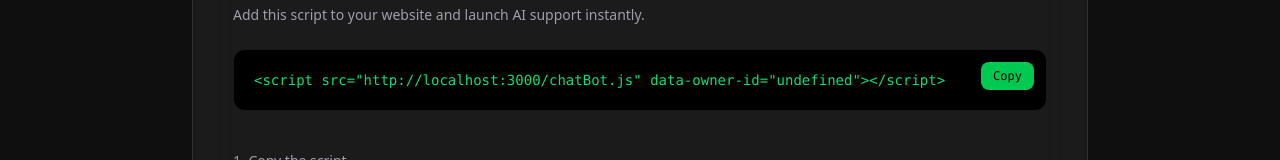
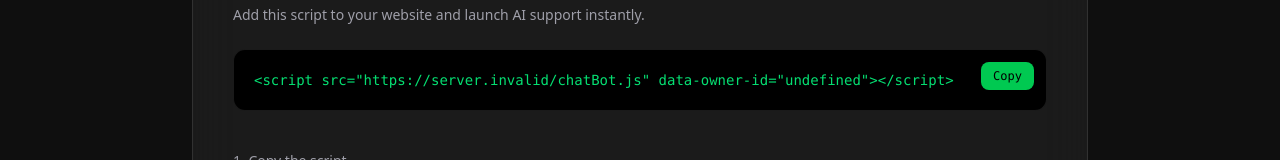
Before and after one commit to Surya-7666/ai, a Next.js app: page /embed in a window 1280 px wide. Shown: the part 204-364 px from the top of the page. Built offline with nearby package versions, Linux system fonts and the light colour scheme; no server answers; what @scalekit-sdk/node would draw is missing.

Commit message:
Use environment variable for embed code URL
Replace hardcoded AppUrl with dynamic environment variable for embed code.

```diff
--- a/src/components/EmbedClient.tsx
+++ b/src/components/EmbedClient.tsx
@@ -37,10 +37,7 @@
 
   const [copied, setCopied] = useState(false);
 
-  const AppUrl = "http://localhost:3000"; // test
-
-  // const embedCode = `<script src="${process.env.NEXT_PUBLIC_APP_URL}/chatBot.js" data-owner-id="${ownerId}"></script>`
-  const embedCode = `<script src="${AppUrl}/chatBot.js" data-owner-id="${ownerId}"></script>`;
+  const embedCode = `<script src="${process.env.NEXT_PUBLIC_APP_URL}/chatBot.js" data-owner-id="${ownerId}"></script>`
 
   const copyCode = () => {
     navigator.clipboard.writeText(embedCode);
```
